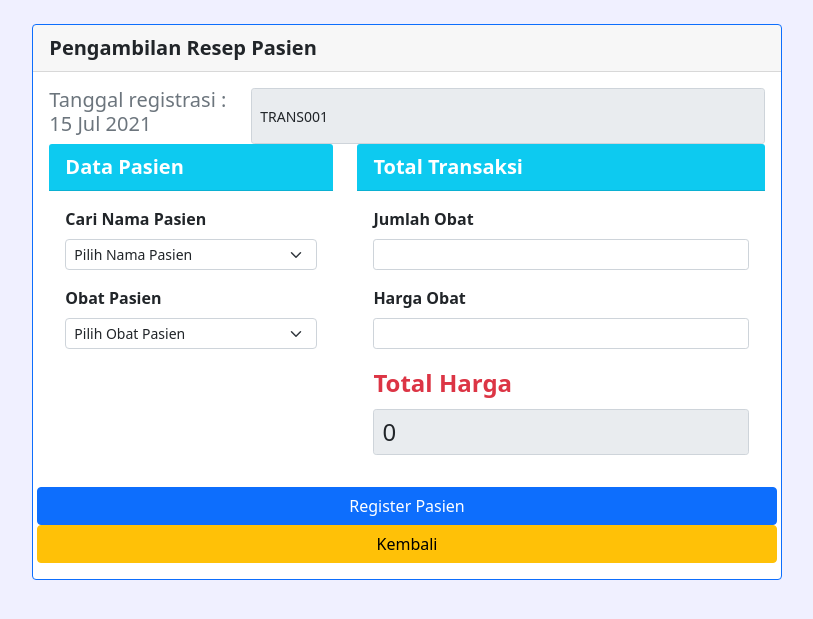
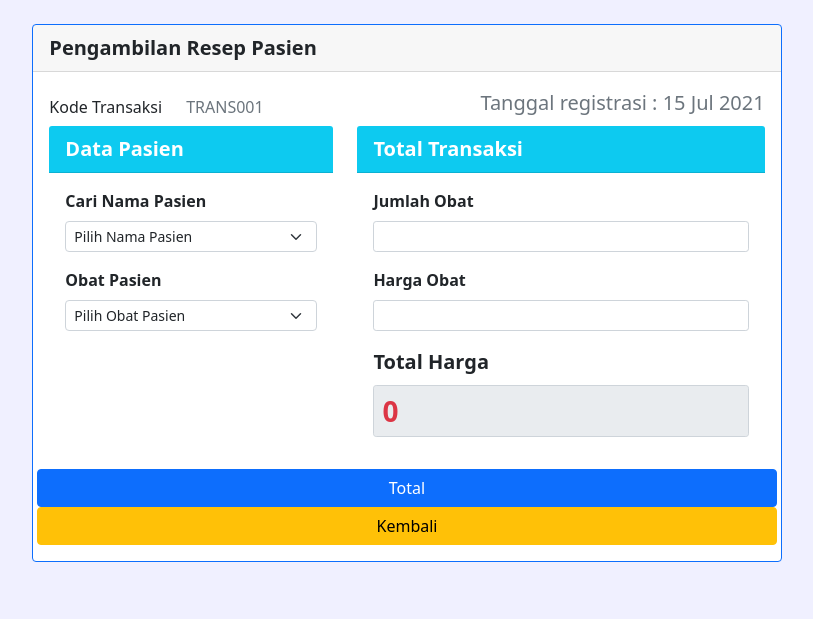
Before and after one commit to Whydandrian/si-klinik, a PHP site: page /pages/tindakan/resep_pasien.php in a window 1280 px wide. Shown: the part 56-675 px from the top of the page, without its empty margins (233-1046 px from the left). Run offline with PHP 8.4, Linux system fonts and the light colour scheme; the visitor is signed in with stand-in values (Sample User, id 1); data that the repository does not hold is empty; some libraries are stand-ins or nearby versions.

Commit message:
update biaya resep obat pasien

```diff
--- a/pages/tindakan/resep_pasien.php
+++ b/pages/tindakan/resep_pasien.php
@@ -39,10 +39,17 @@ $kodeTransaksi = $kd . sprintf("%03s", $list);
           ?>
         </div>
         <div class="card-body">
-          <div class="row">
+          <div class="row  align-items-center">
+            <div class="col-auto">
+              <label for="kode" class="col-form-label">Kode Transaksi</label>
+            </div>
+            <div class="col-auto">
+              <span id="kode" class="form-text fs-6">
+              <?= $kodeTransaksi ?>
+              </span>
+            </div>
             <div class="col d-flex justify-content-end">
               <h5 class="text-secondary">Tanggal registrasi : <?= date("d M Y") ?></h5>
-              <input type="text" readonly class="form-control form-control-sm" name="id_transaksi" value="<?= $kodeTransaksi ?>">
             </div>
           </div>
           <form method="POST" action="proses_tambah.php" class="row">
@@ -53,6 +60,7 @@ $kodeTransaksi = $kd . sprintf("%03s", $list);
                 </div>
                 <div class="card-body">
                   <div class="mb-3">
+                    <input type="hidden" readonly name="id_transaksi" value="<?= $kodeTransaksi ?>">
                     <label for="kode_pasien" class="form-label  fw-bold">Cari Nama Pasien</label>
                     <select class="form-select form-select-sm" name="kode_pasien" id="kode_pasien">
                       <option>Pilih Nama Pasien</option>
@@ -118,14 +126,14 @@ $kodeTransaksi = $kd . sprintf("%03s", $list);
                     <input type="number" id="harga_obat" name="harga_obat" class="form-control form-control-sm" min="0" onkeypress='return restrictAlphabets(event)'>
                   </div>
                   <div class="mb-3">
-                    <label for="keluhan" class="form-label fs-4 fw-bold text-danger">Total Harga</label>
-                    <input type="text" name="harga_total" id="harga_total" class="form-control form-control-sm fs-4 harga_total" readonly>
+                    <label for="keluhan" class="form-label fs-5 fw-bold">Total Harga</label>
+                    <input type="text" name="harga_total" id="harga_total" class="form-control form-control-sm fs-3 fw-bold text-danger harga_total" readonly>
                   </div>
                 </div>
               </div>
 
             </div>
-            <button type="submit" class="btn btn-primary">Register Pasien</button>
+            <button type="submit" class="btn btn-primary">Total</button>
             <a href="../admin/data_obat.php" class="btn btn-warning">Kembali</a>
           </form>
 
```
